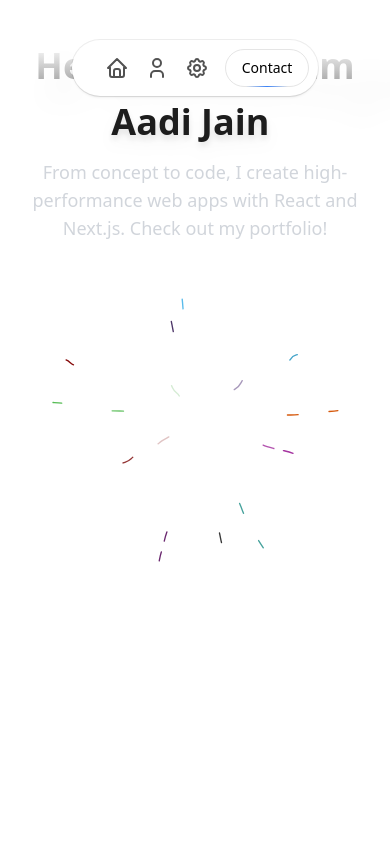
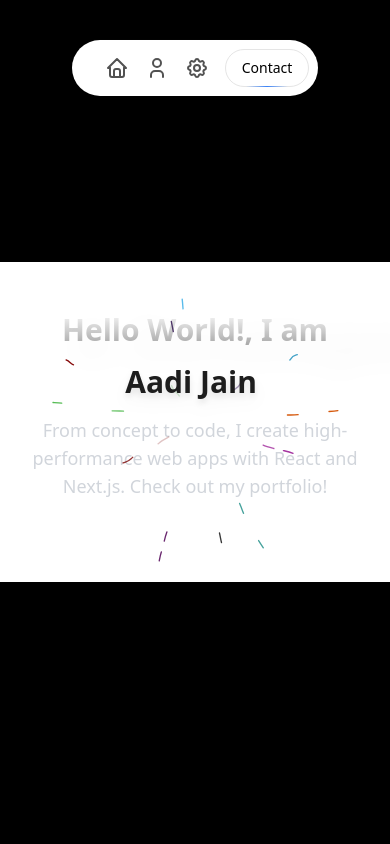
Before and after one commit to aadijaiin/Portfolio, a Next.js app: page / in a window 390 px wide. Shown: the top 844 px of the page. Built offline with nearby package versions, Linux system fonts and the light colour scheme.

Commit message:
responsive design

```diff
--- a/app/page.js
+++ b/app/page.js
@@ -13,25 +13,28 @@ const Page = () => {
     <div className="overflow-x-hidden">
   <Navbar />
   {/* Section 1: Intro */}
-      <section id="Home" className="h-screen">
+  <section id="Home" className="h-screen flex items-center justify-center bg-black sm:bg-transparent">
     <BackgroundLines
       className="p-8 flex flex-col justify-center items-center"
       svgOptions={{ stroke: "blue", strokeWidth: 5 }}
     >
       <div className="text-center mb-8">
-            <h1 className="text-4xl md:text-6xl lg:text-7xl font-bold bg-clip-text text-transparent bg-gradient-to-b from-neutral-50 to-neutral-400">
+        <h1 className="text-3xl sm:text-4xl md:text-5xl lg:text-7xl font-bold bg-clip-text text-transparent bg-gradient-to-b from-neutral-50 to-neutral-400">
           Hello World!, I am
         </h1>
-            <h1 className="text-4xl font-bold text-transparent bg-clip-text bg-gradient-to-b from-neutral-50 to-neutral-400 w-full mt-4 drop-shadow-lg">
+        <h1 className="text-3xl sm:text-4xl md:text-6xl font-bold text-transparent bg-clip-text bg-gradient-to-b from-neutral-50 to-neutral-400 w-full mt-4 drop-shadow-lg">
           <FlipWords words={["Aadi Jain", "A Developer"]} duration={2000} />
         </h1>
-            <p className="text-lg text-gray-300 mt-4 max-w-2xl mx-auto">
-              From concept to code, I create high-performance web apps with React
-              and Next.js. Check out my portfolio!
+        <p className="text-lg sm:text-xl md:text-2xl text-gray-300 mt-4 max-w-xl sm:max-w-2xl mx-auto">
+          From concept to code, I create high-performance web apps with React and Next.js. Check out my portfolio!
         </p>
       </div>
     </BackgroundLines>
   </section>
+
+
+
+
 
       {/* Section 2: About */}
       <section id="About" >
```
Lines whose indentation alone changed are shown as unchanged.
